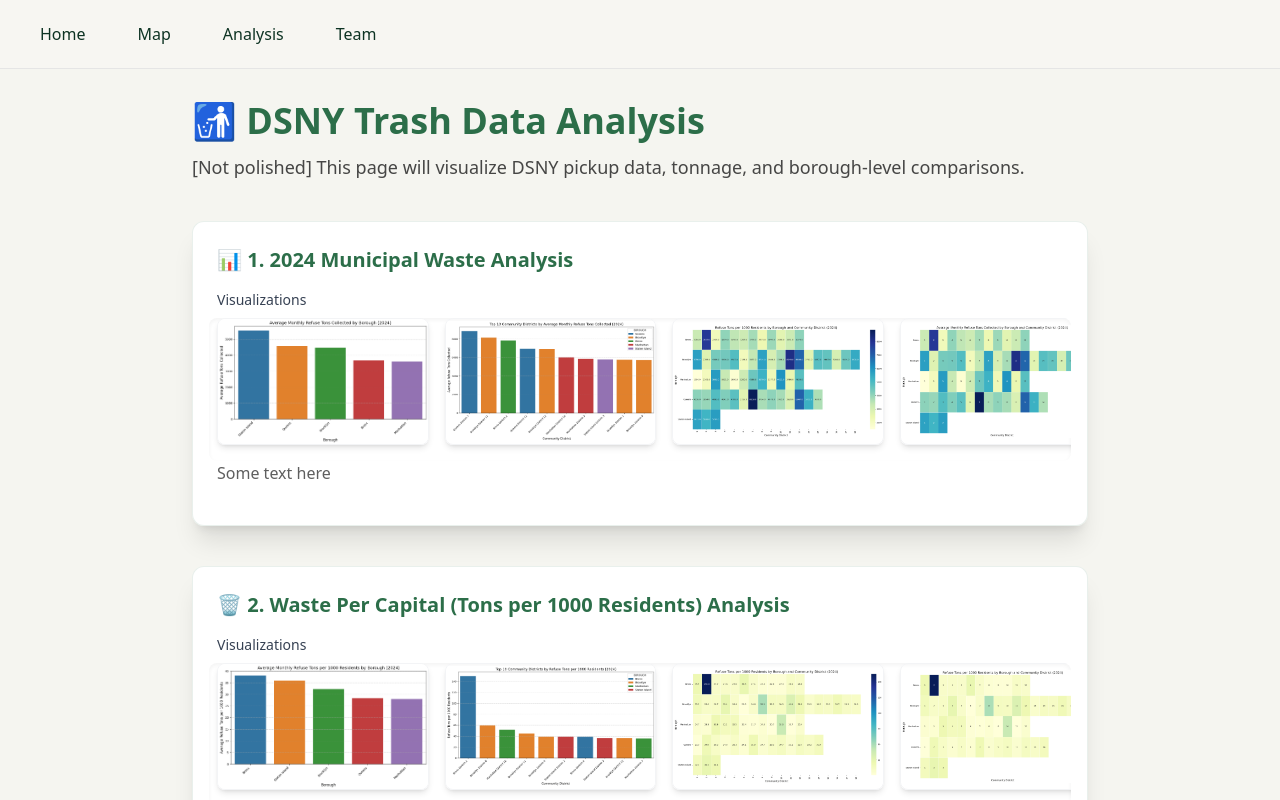
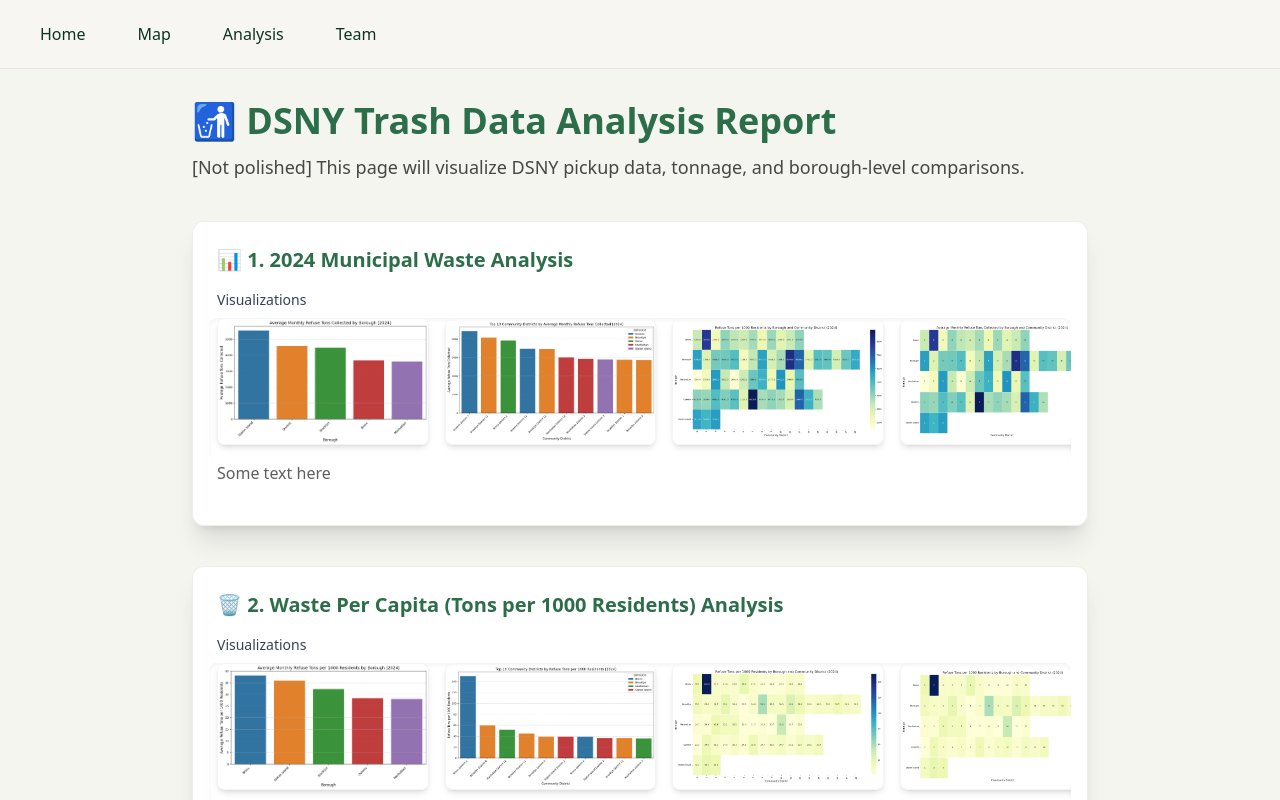
Before and after one commit to DianaAleksieieva/dirt_signal_nyc, a Next.js app: page /analysis/TrashAnalysis in a window 1280 px wide. Shown: the top 800 px of the page. Built offline with nearby package versions, Linux system fonts and the light colour scheme.

Commit message:
Small edits

```diff
--- a/app/analysis/TrashAnalysis/page.js
+++ b/app/analysis/TrashAnalysis/page.js
@@ -57,7 +57,7 @@
       ],
     },
     {
-      title: '🗑️ 2. Waste Per Capital (Tons per 1000 Residents) Analysis',
+      title: '🗑️ 2. Waste Per Capita (Tons per 1000 Residents) Analysis',
       description: "Some text here",
       images: [
         { id: 'uploaded:6.png-67de1078-0785-4376-8e70-2e9e574965ad', src: '/trash_charts/6.png', alt: 'Average Monthly Refuse Tons per 1000 Residents by Borough (2024)' },
@@ -113,7 +113,7 @@
 
         <header className="max-w-4xl mx-auto mb-10">
           <h1 className="text-4xl font-extrabold text-eco-green-dark mb-3">
-            🚮 DSNY Trash Data Analysis
+            🚮 DSNY Trash Data Analysis Report
           </h1>
           <p className="text-lg text-eco-text-dark/80">
             [Not polished] This page will visualize DSNY pickup data, tonnage, and borough-level comparisons.
```
